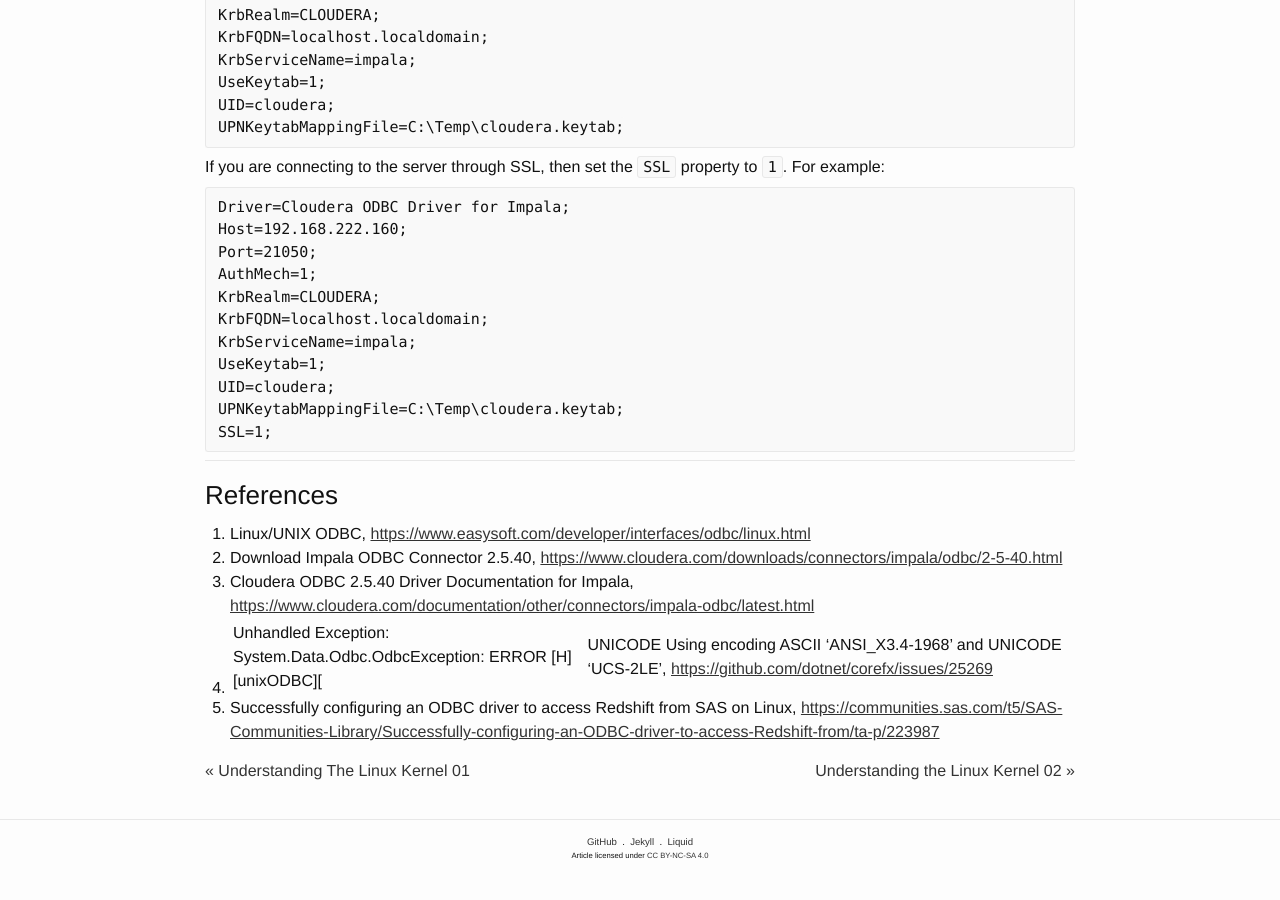
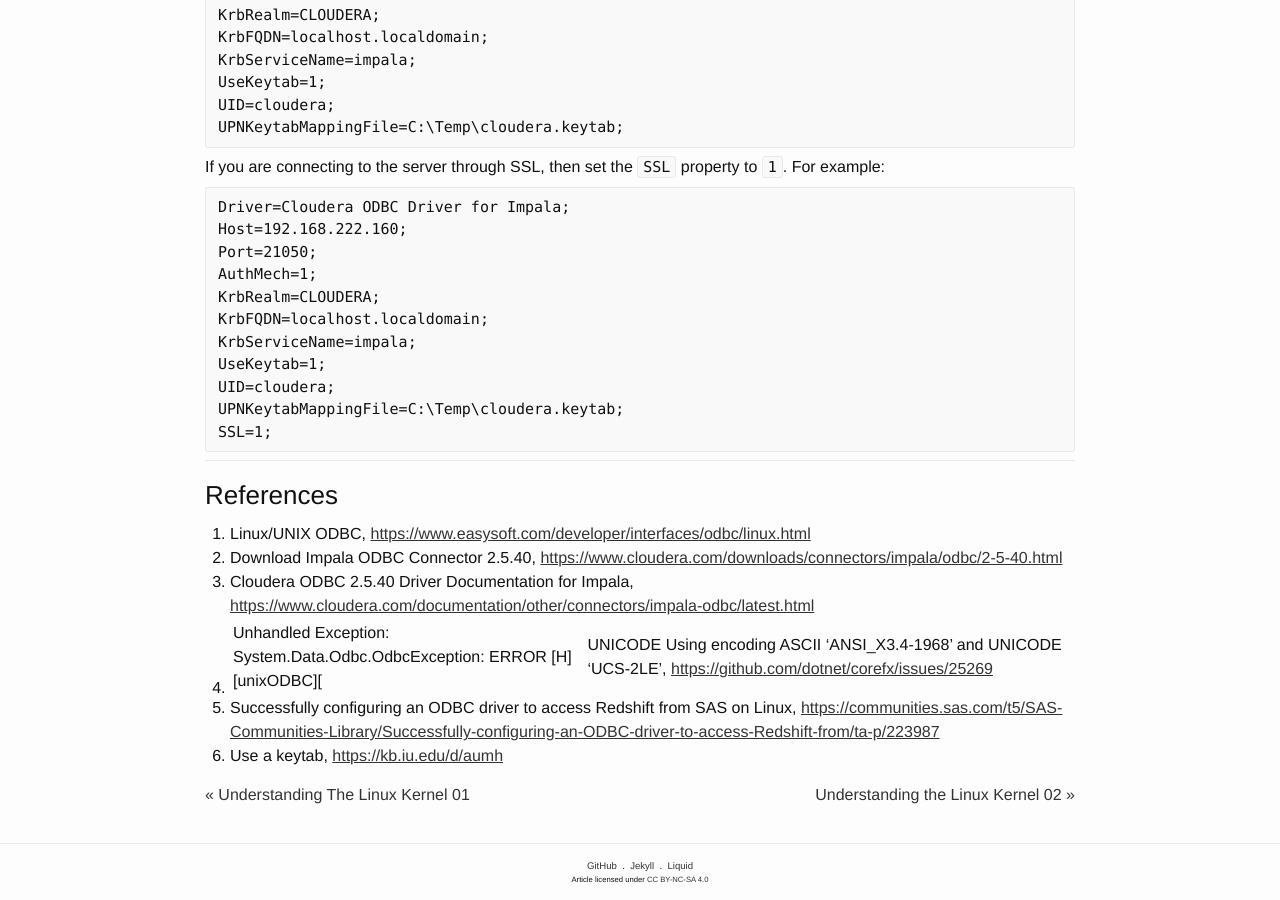
Before and after one commit to ousiax/ousiax.github.io, a Jekyll site: the page built from _posts/2017-11-16-cloudera-odbc-driver-for-impala-on-debian-linux-with-.net-core-2.0.md, in a window 1280 px wide and 900 px high, scrolled down 10757 px. Built offline with Jekyll 4.4.1, drawn with Linux system fonts in a browser that asks for light colours; comment, search, counter and statistics services are not loaded; before the commit the page ends 11633 px from its top, so only the background shows below that.

Commit message:
Update 2017-11-16-cloudera-odbc-driver-for-impala-on-debian-linux-with-.net-core-2.0.md

```diff
--- a/_posts/2017-11-16-cloudera-odbc-driver-for-impala-on-debian-linux-with-.net-core-2.0.md
+++ b/_posts/2017-11-16-cloudera-odbc-driver-for-impala-on-debian-linux-with-.net-core-2.0.md
@@ -506,3 +506,4 @@
 1. Cloudera ODBC 2.5.40 Driver Documentation for Impala, [https://www.cloudera.com/documentation/other/connectors/impala-odbc/latest.html](https://www.cloudera.com/documentation/other/connectors/impala-odbc/latest.html)
 1. Unhandled Exception: System.Data.Odbc.OdbcException: ERROR \[H\] \[unixODBC\]\[ |  UNICODE Using encoding ASCII 'ANSI\_X3.4-1968' and UNICODE 'UCS-2LE', [https://github.com/dotnet/corefx/issues/25269](https://github.com/dotnet/corefx/issues/25269)
 1. Successfully configuring an ODBC driver to access Redshift from SAS on Linux, [https://communities.sas.com/t5/SAS-Communities-Library/Successfully-configuring-an-ODBC-driver-to-access-Redshift-from/ta-p/223987](https://communities.sas.com/t5/SAS-Communities-Library/Successfully-configuring-an-ODBC-driver-to-access-Redshift-from/ta-p/223987)
+1. Use a keytab, [https://kb.iu.edu/d/aumh](https://kb.iu.edu/d/aumh)
```
